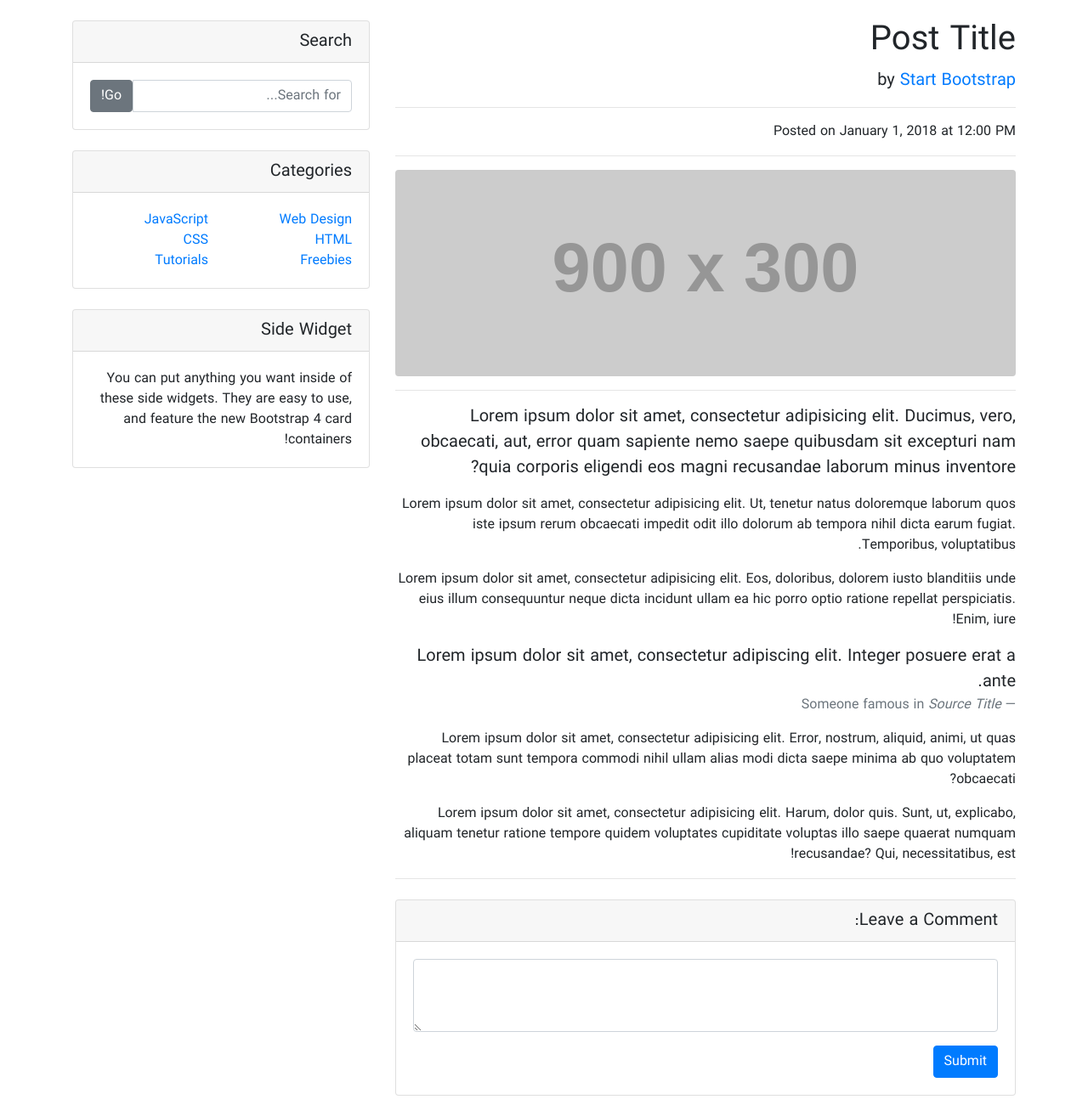
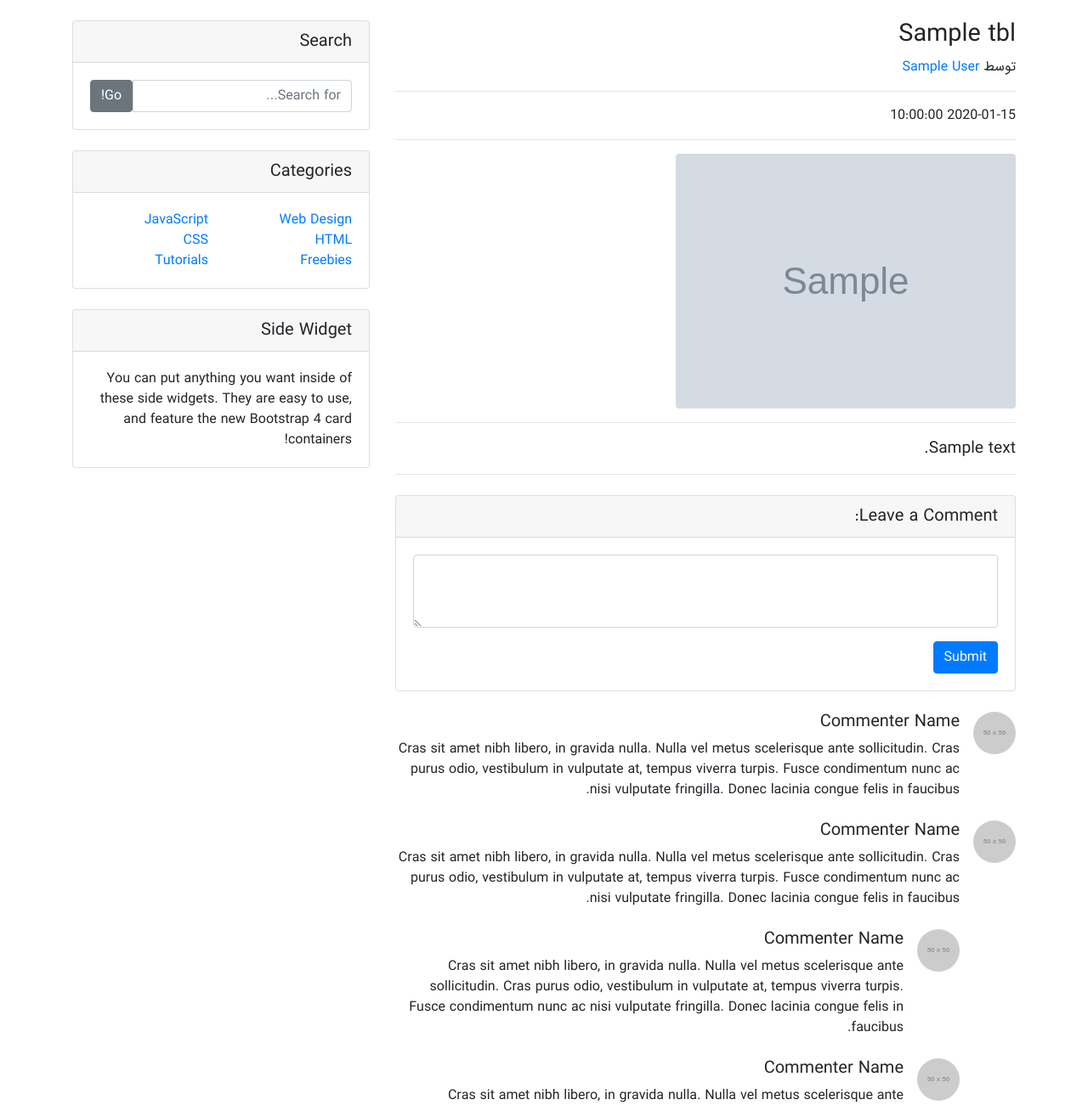
Before and after one commit to hamed-zeidabadi/CMS_PHP, a PHP site: page / in a window 1280 px wide. Shown: the part 56-1357 px from the top of the page at 85% size. Run offline with PHP 8.4, Linux system fonts and the light colour scheme; tables that the repository leaves empty or names only in its code hold one stand-in row (values such as "Sample post"); grey boxes marked "Sample" are stand-in pictures; grey boxes labelled with a size stand in for pictures from a placeholder-image service; some libraries are stand-ins or nearby versions.

Commit message:
Dynamic => post.php

```diff
--- a/post.php
+++ b/post.php
@@ -1,40 +1,49 @@
-  <!-- Title -->
-  <h1 class="mt-4">Post Title</h1>
+  <?php
+    require_once 'includes/db.php';
 
-  <!-- Author -->
-  <p class="lead">
-      by
-      <a href="#">Start Bootstrap</a>
-  </p>
+    $sql_get_posts = 'SELECT * FROM posts_tbl ';
+    $query = mysqli_query($connect, $sql_get_posts);
+    while ($row = mysqli_fetch_assoc($query)) {
 
-  <hr>
+        $title = $row['post_title'];
+        $author = $row['post_author'];
+        $date = $row['post_date'];
+        $image = $row['post_image'];
+        $content = $row['post_content'];
+        $tags = $row['post_tags'];
 
-  <!-- Date/Time -->
-  <p>Posted on January 1, 2018 at 12:00 PM</p>
+    ?>
 
-  <hr>
+      <?php ?>
 
-  <!-- Preview Image -->
-  <img class="img-fluid rounded" src="http://placehold.it/900x300" alt="">
+      <!-- Title -->
+      <h1 style="font-size: 1.8em;" class="mt-4"><?php echo $title ?></h1>
 
-  <hr>
+      <!-- Author -->
+      <p style="font-size: 1em;" class="lead">
+          توسط
+          <a href="#"><?php echo $author ?></a>
+      </p>
 
-  <!-- Post Content -->
-  <p class="lead">Lorem ipsum dolor sit amet, consectetur adipisicing elit. Ducimus, vero, obcaecati, aut, error quam sapiente nemo saepe quibusdam sit excepturi nam quia corporis eligendi eos magni recusandae laborum minus inventore?</p>
+      <hr>
 
-  <p>Lorem ipsum dolor sit amet, consectetur adipisicing elit. Ut, tenetur natus doloremque laborum quos iste ipsum rerum obcaecati impedit odit illo dolorum ab tempora nihil dicta earum fugiat. Temporibus, voluptatibus.</p>
+      <!-- Date/Time -->
+      <p><?php echo $date ?></p>
 
-  <p>Lorem ipsum dolor sit amet, consectetur adipisicing elit. Eos, doloribus, dolorem iusto blanditiis unde eius illum consequuntur neque dicta incidunt ullam ea hic porro optio ratione repellat perspiciatis. Enim, iure!</p>
+      <hr>
 
-  <blockquote class="blockquote">
-      <p class="mb-0">Lorem ipsum dolor sit amet, consectetur adipiscing elit. Integer posuere erat a ante.</p>
-      <footer class="blockquote-footer">Someone famous in
-          <cite title="Source Title">Source Title</cite>
-      </footer>
-  </blockquote>
+      <!-- Preview Image -->
+      <img class="img-fluid rounded" src="<?php echo $image ?>" alt="">
 
-  <p>Lorem ipsum dolor sit amet, consectetur adipisicing elit. Error, nostrum, aliquid, animi, ut quas placeat totam sunt tempora commodi nihil ullam alias modi dicta saepe minima ab quo voluptatem obcaecati?</p>
+      <hr>
 
-  <p>Lorem ipsum dolor sit amet, consectetur adipisicing elit. Harum, dolor quis. Sunt, ut, explicabo, aliquam tenetur ratione tempore quidem voluptates cupiditate voluptas illo saepe quaerat numquam recusandae? Qui, necessitatibus, est!</p>
+      <!-- Post Content -->
+      <p style="font-size: 1.2em;" class="lead"><?php echo $content ?></p>
 
-  <hr>
+      <hr>
+
+  <?php
+
+    };
+
+    ?>
```
